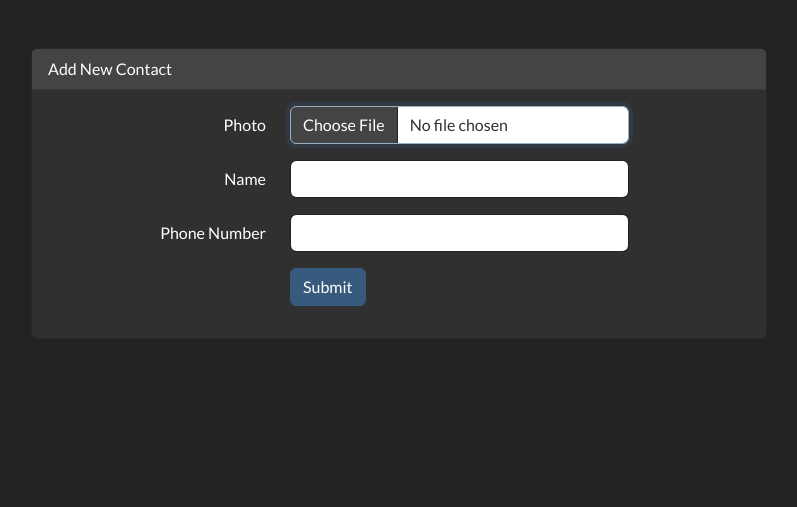
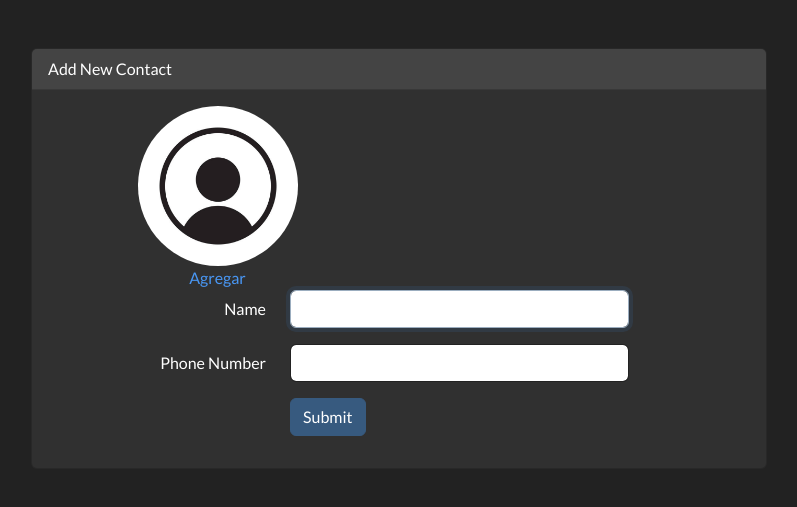
Before and after one commit to mrys666/Contacts-app, a PHP site: page /add.php in a window 1280 px wide. Shown: the part 72-579 px from the top of the page, without its empty margins (241-1038 px from the left). Run offline with PHP 8.4, Linux system fonts and the light colour scheme; the visitor is signed in with stand-in values (Sample User, id 1); some libraries are stand-ins or nearby versions.

Commit message:
Mejora de la logica del add.php

```diff
--- a/add.php
+++ b/add.php
@@ -1,3 +1,28 @@
+
+<style>
+  .foto {
+    text-align: center;
+    margin-bottom: -1rem;
+  }
+
+  .foto img {
+    width: 160px;
+    height: 160px;
+    border-radius: 50%;
+  }
+
+  .foto figcaption {
+  font-size: 1rem;
+  color: #4997F4;
+  }
+
+  .foto input[type="file"]{
+    display: none;
+  }
+
+
+</style>
+
 <?php
 
   require "database.php";
@@ -70,12 +95,16 @@
           <form enctype="multipart/form-data" method="POST" action="add.php">
 
           <div class="mb-3 row">
-              <label for="imagen" class="col-md-4 col-form-label text-md-end">Photo</label>
+              <!-- <label for="imagen" class="col-md-4 col-form-label text-md-end">Photo</label> -->
 
-              <div class="col-md-6">
-                <input id="imagen" type="file" class="form-control" name="imagen" autocomplete="imagen" autofocus>
-              </div>
-            </div>
+                <div class="foto col-md-6">
+                  <label for="imagen">
+                    <img src="photos/defect.jpg" alt="Foto de perfil">
+                    <figcaption>Agregar</figcaption>
+                  </label>
+                  <input id="imagen" type="file" class="form-control" name="imagen" autocomplete="imagen" autofocus>
+                </div>
+           </div>
 
             <div class="mb-3 row">
               <label for="name" class="col-md-4 col-form-label text-md-end">Name</label>
```
Also changed, not shown: photos/38.jpg (added), photos/39.jpg (added), photos/defect.jpg (added).
